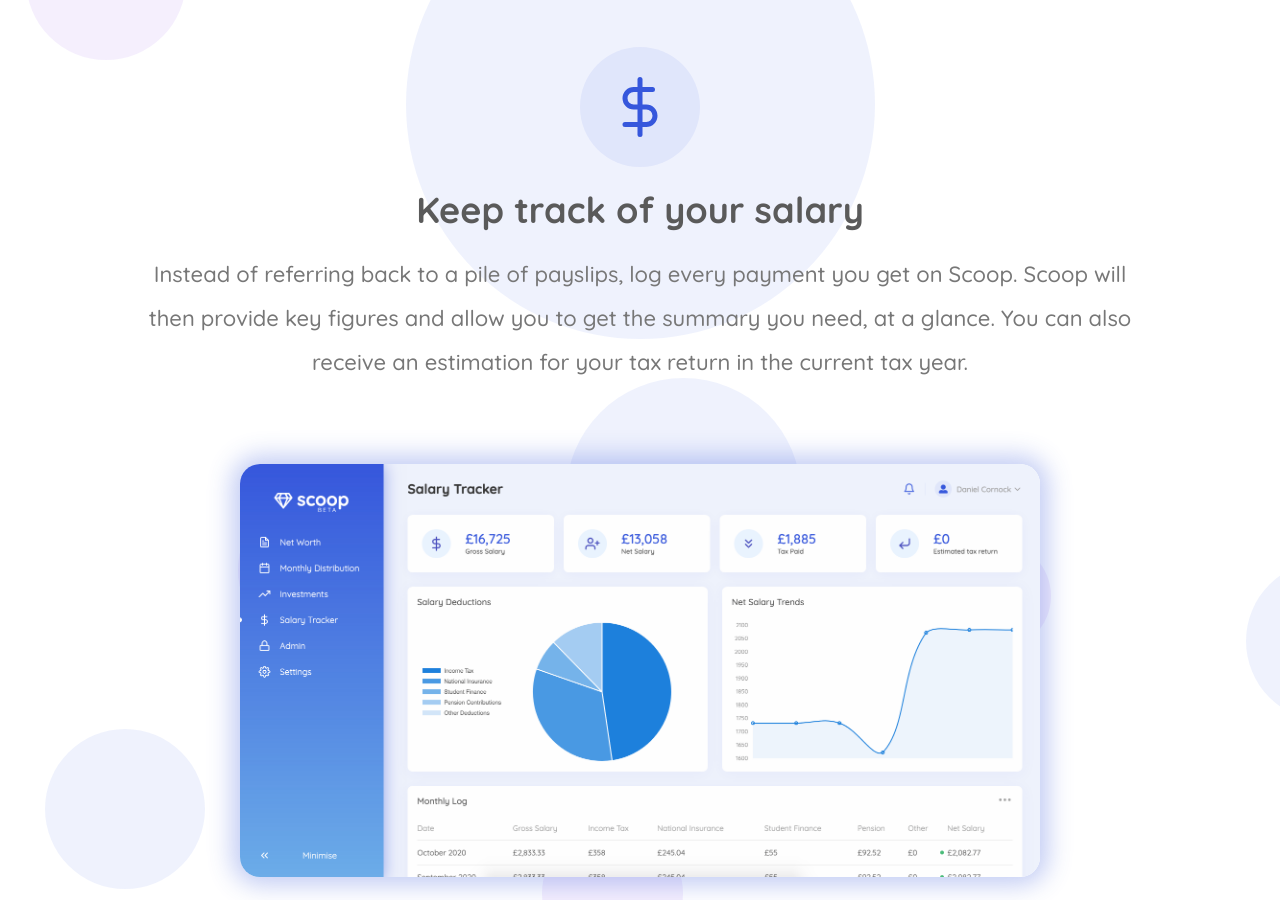
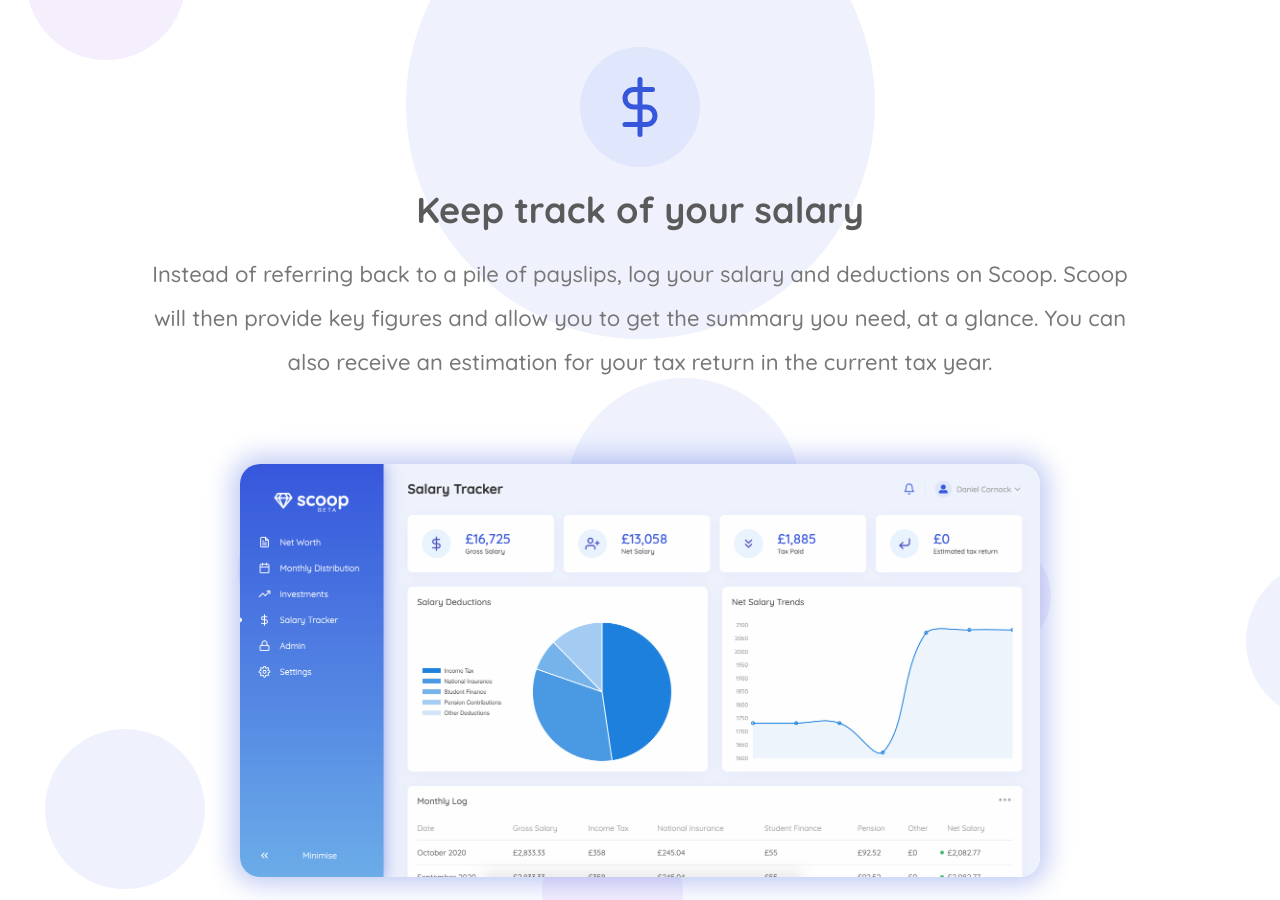
Before and after one commit to danielcornock/scoop-marketing-page, a Jekyll site: the page built from index.md, in a window 1280 px wide and 900 px high, scrolled down 3207 px. Built offline with Jekyll 4.4.1, drawn with Linux system fonts in a browser that asks for light colours.

Commit message:
Change salary text

```diff
--- a/_includes/about/about.html
+++ b/_includes/about/about.html
@@ -55,10 +55,10 @@
       </div>
       <h3 class="About-subheading">Keep track of your salary</h3>
       <p class="About-text">
-        Instead of referring back to a pile of payslips, log every payment you
-        get on Scoop. Scoop will then provide key figures and allow you to get
-        the summary you need, at a glance. You can also receive an estimation
-        for your tax return in the current tax year.
+        Instead of referring back to a pile of payslips, log your salary and
+        deductions on Scoop. Scoop will then provide key figures and allow you
+        to get the summary you need, at a glance. You can also receive an
+        estimation for your tax return in the current tax year.
       </p>
     </div>
   </div>
```
